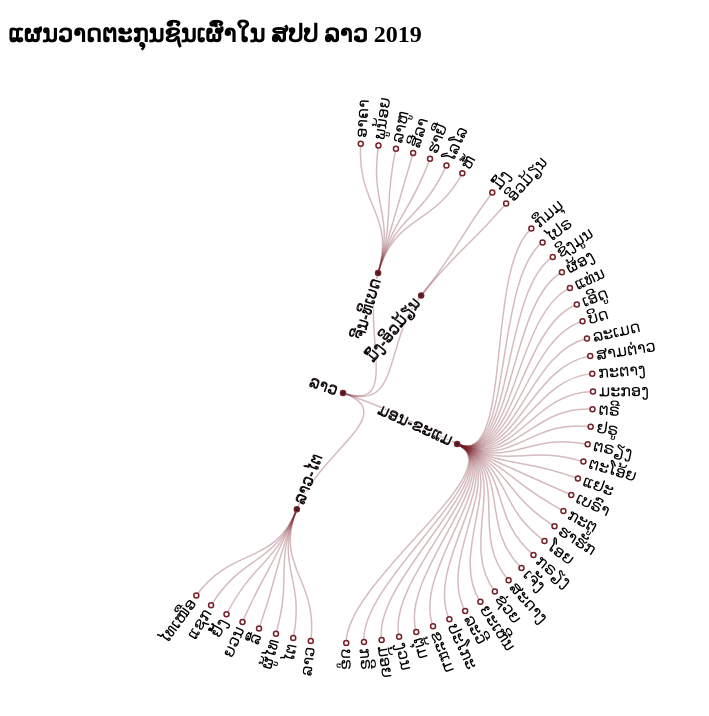
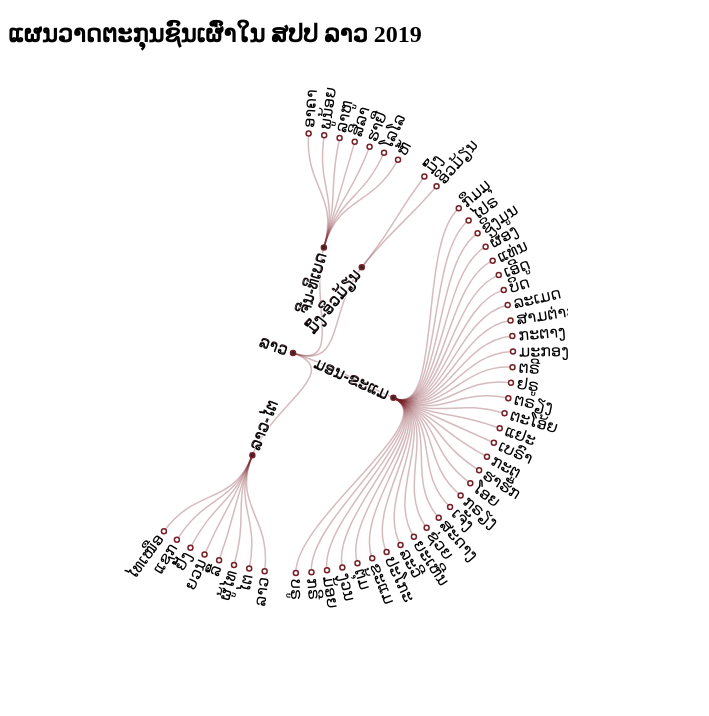
Before and after one commit to Phonephasouk/lao-ethnicity-la, a plain HTML site: page index.html in a window 1280 px wide. Shown: the whole page, without its empty margins (0-709 px from the left). Drawn offline with Linux system fonts and the light colour scheme.

Commit message:
Add files via upload

```diff
--- a/index.html
+++ b/index.html
@@ -33,20 +33,20 @@
 
 </style>
 <h2 id='nodelink_tree'>ແຜນວາດຕະກຸນຊົນເຜົ່າໃນ ສປປ ລາວ 2019</h2>
-</head><body><svg width="650" height="630"></svg>
+</head><body><svg width="560" height="560"></svg>
 <script src="js/d3.js"></script>
 <script>
 
 var svg = d3.select("svg"),
     width = +svg.attr("width"),
     height = +svg.attr("height"),
-    g = svg.append("g").attr("transform", "translate(" + (width / 2 + 10) + "," + (height / 2 + 10) + ")");
+    g = svg.append("g").attr("transform", "translate(" + (width / 2 + 5) + "," + (height / 2 + 5) + ")");
 
 var stratify = d3.stratify()
     .parentId(function(d) { return d.id.substring(0, d.id.lastIndexOf(".")); });
 
 var tree = d3.tree()
-    .size([220, 250])
+    .size([220, 220])
     .separation(function(a, b) { return (a.parent == b.parent ? 1 : 2) / a.depth; });
 
 d3.csv("flare_l.csv", function(error, data) {
```
